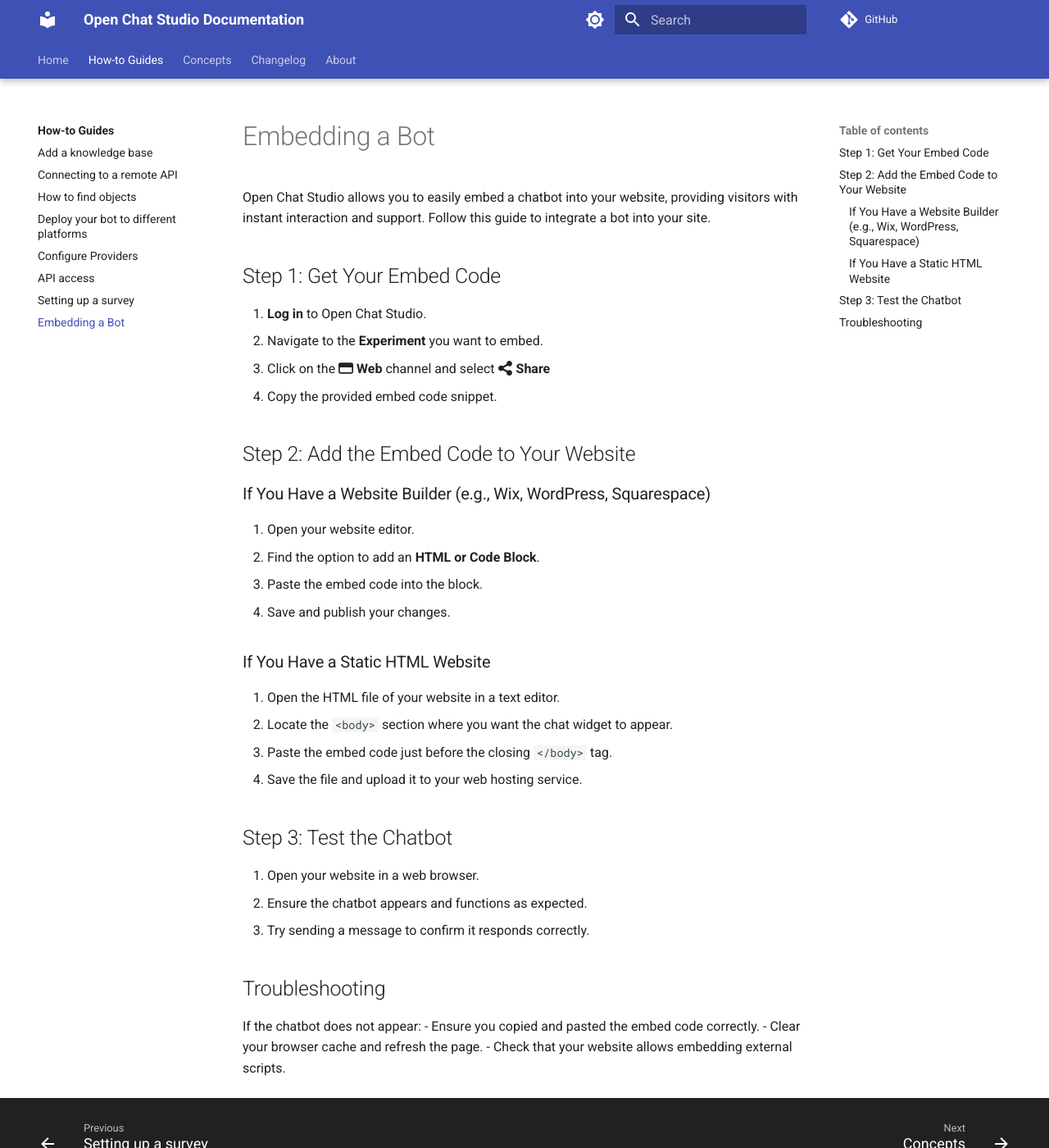
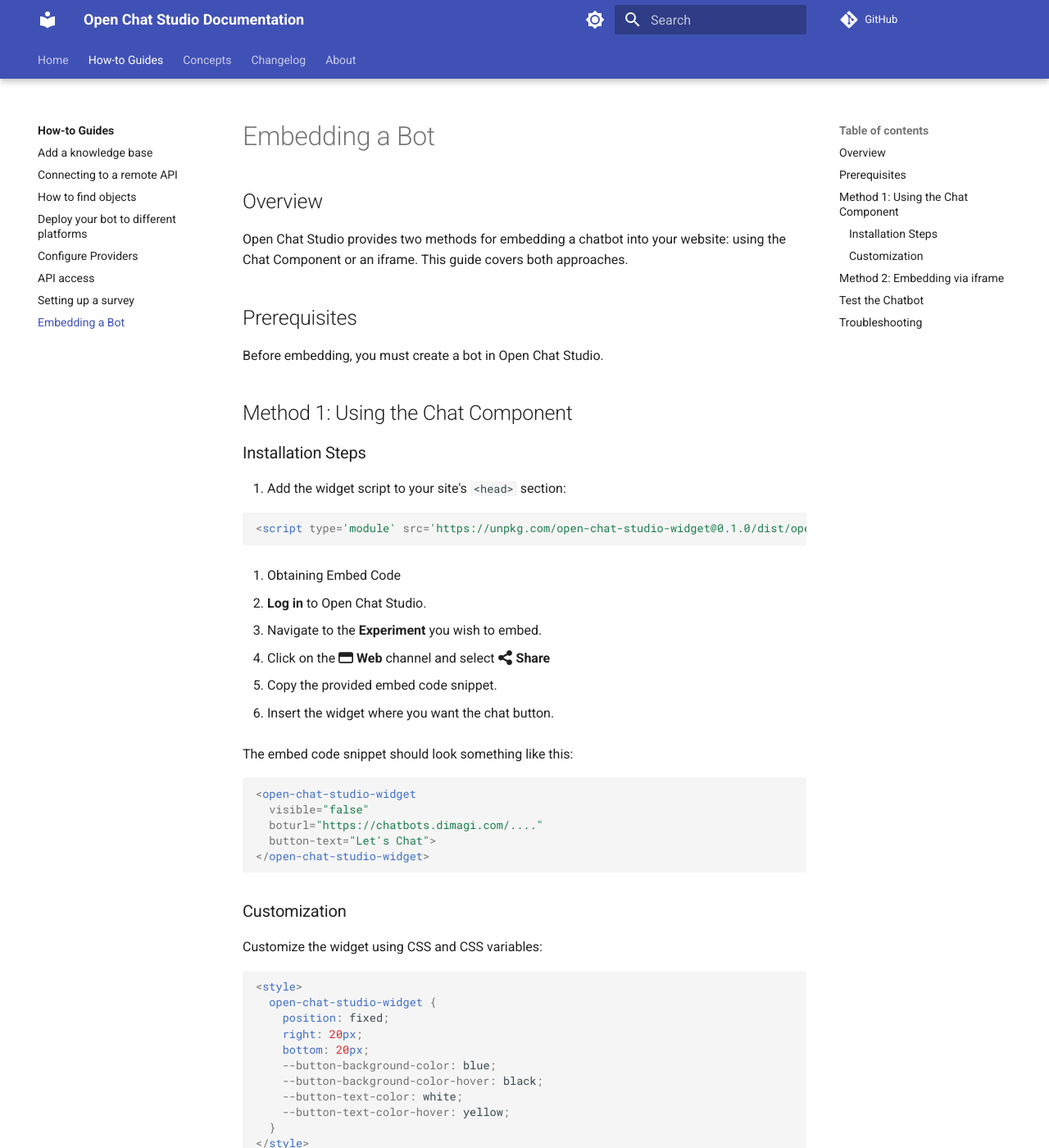
Before and after one commit to dimagi/open-chat-studio-docs, an MkDocs documentation site: the page built from docs/how-to/embed.md, in a window 1280 px wide and 1400 px high. Shown: the whole window at 82% size. Built offline with MkDocs 1.6.1 and Material for MkDocs 9.7.7, drawn with Linux system fonts in a browser that asks for light colours; comment, search, counter and statistics services are not loaded; some of the changed text lies outside the part shown.

Commit message:
update embedding docs with widget info

````diff
--- a/docs/how-to/embed.md
+++ b/docs/how-to/embed.md
@@ -1,31 +1,93 @@
 # Embedding a Bot
 
-Open Chat Studio allows you to easily embed a chatbot into your website, providing visitors with instant interaction and support. Follow this guide to integrate a bot into your site.
+## Overview
 
-## Step 1: Get Your Embed Code
+Open Chat Studio provides two methods for embedding a chatbot into your website: using the Chat Component or an iframe. This guide covers both approaches.
 
-1. **Log in** to Open Chat Studio.
-2. Navigate to the **Experiment** you want to embed.
-3. Click on the :fontawesome-regular-window-maximize: **Web** channel and select :fontawesome-solid-share-nodes: **Share**
-4. Copy the provided embed code snippet.
+## Prerequisites
 
-## Step 2: Add the Embed Code to Your Website
+Before embedding, you must create a bot in Open Chat Studio.
 
-### If You Have a Website Builder (e.g., Wix, WordPress, Squarespace)
+## Method 1: Using the Chat Component
 
-1. Open your website editor.
-2. Find the option to add an **HTML or Code Block**.
-3. Paste the embed code into the block.
-4. Save and publish your changes.
+### Installation Steps
 
-### If You Have a Static HTML Website
+1. Add the widget script to your site's `<head>` section:
 
-1. Open the HTML file of your website in a text editor.
-2. Locate the `<body>` section where you want the chat widget to appear.
-3. Paste the embed code just before the closing `</body>` tag.
-4. Save the file and upload it to your web hosting service.
+```html
+<script type='module' src='https://unpkg.com/open-chat-studio-widget@0.1.0/dist/open-chat-studio-widget/open-chat-studio-widget.esm.js'></script>
+```
 
-## Step 3: Test the Chatbot
+2. Obtaining Embed Code
+
+   1. **Log in** to Open Chat Studio.
+   2. Navigate to the **Experiment** you wish to embed.
+   3. Click on the :fontawesome-regular-window-maximize: **Web** channel and select :fontawesome-solid-share-nodes: **Share**
+   4. Copy the provided embed code snippet.
+
+
+3. Insert the widget where you want the chat button.
+
+The embed code snippet should look something like this:
+
+```html
+<open-chat-studio-widget
+  visible="false"
+  boturl="https://chatbots.dimagi.com/...."
+  button-text="Let's Chat">
+</open-chat-studio-widget>
+```
+
+### Customization
+
+Customize the widget using CSS and CSS variables:
+
+```html
+<style>
+  open-chat-studio-widget {
+    position: fixed;
+    right: 20px;
+    bottom: 20px;
+    --button-background-color: blue;
+    --button-background-color-hover: black;
+    --button-text-color: white;
+    --button-text-color-hover: yellow;
+  }
+</style>
+<open-chat-studio-widget
+  visible="false"
+  boturl="...."
+  button-text="👋">
+</open-chat-studio-widget>
+```
+
+## Method 2: Embedding via iframe
+
+1. Get Your Embed Code
+
+   1. **Log in** to Open Chat Studio.
+   2. Navigate to the **Experiment** you want to embed.
+   3. Click on the :fontawesome-regular-window-maximize: **Web** channel and select :fontawesome-solid-share-nodes: **Share**
+   4. Copy the provided embed code snippet.
+
+
+2. Add the Embed Code to Your Website
+
+   #### If You Have a Website Builder (e.g., Wix, WordPress, Squarespace)
+
+   1. Open your website editor.
+   2. Find the option to add an **HTML or Code Block**.
+   3. Paste the embed code into the block.
+   4. Save and publish your changes.
+
+   #### If You Have a Static HTML Website
+
+   1. Open the HTML file of your website in a text editor.
+   2. Locate the `<body>` section where you want the chat widget to appear.
+   3. Paste the embed code just before the closing `</body>` tag.
+   4. Save the file and upload it to your web hosting service.
+
+## Test the Chatbot
 
 1. Open your website in a web browser.
 2. Ensure the chatbot appears and functions as expected.
````
